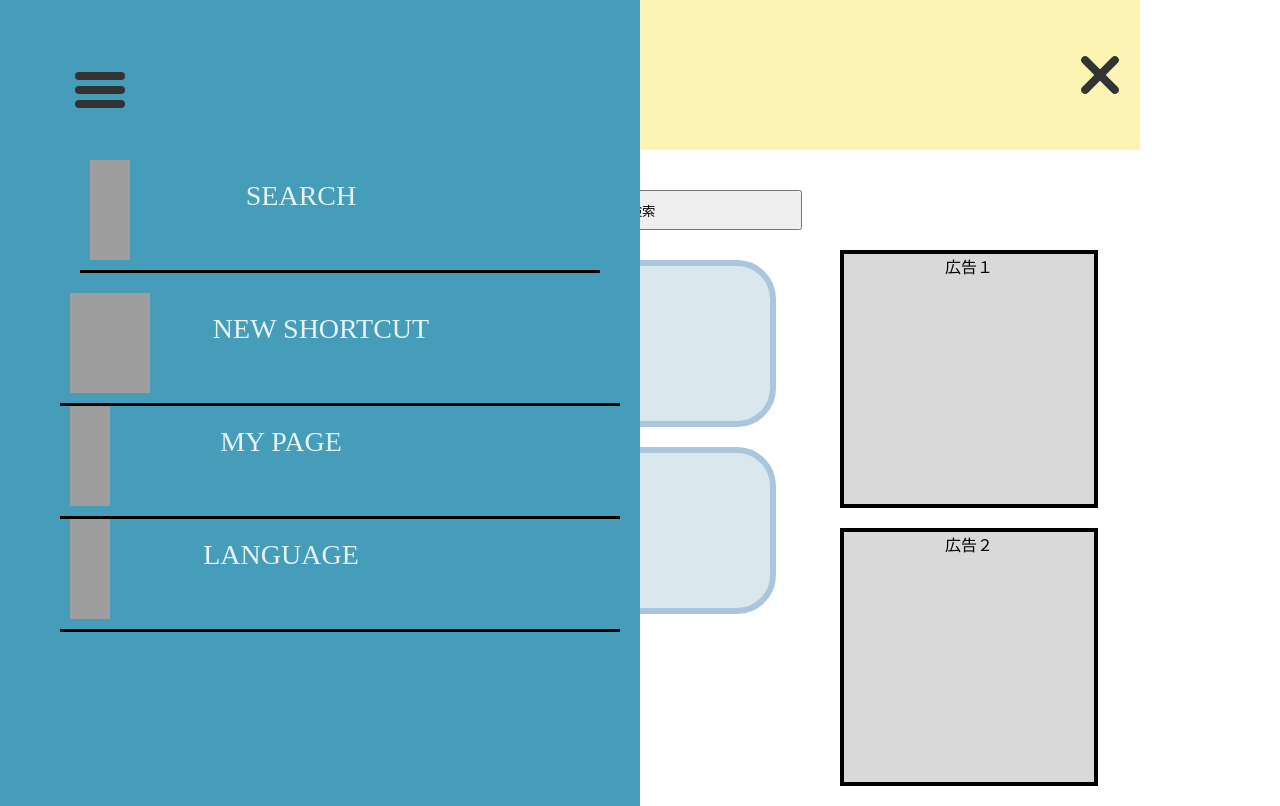
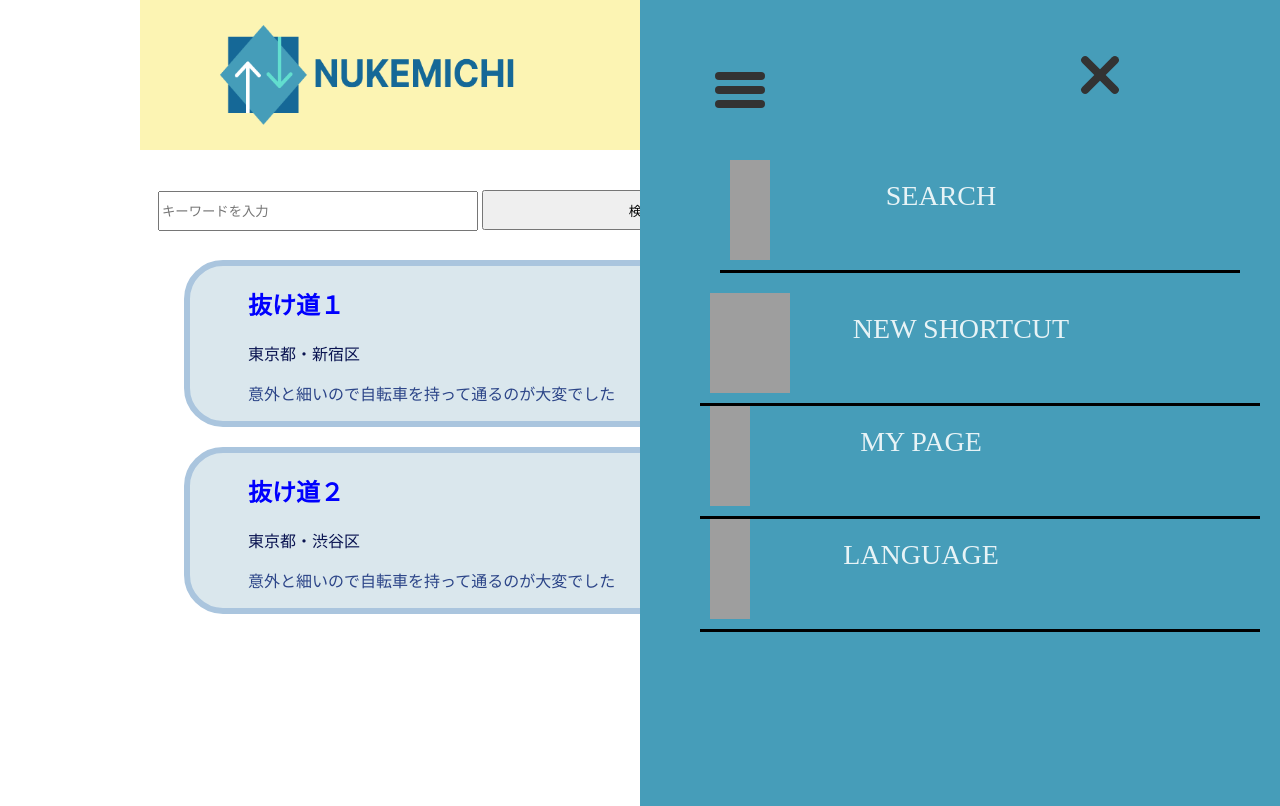
Before and after one commit to Theego99/michimaker, a PHP site: page /design/search.html in a window 1280 px wide, with the box ticked. Run offline with PHP 8.4, Linux system fonts and the light colour scheme; grey boxes are pictures that could not be loaded.

Commit message:
メニュー位置修正

```diff
--- a/design/style.css
+++ b/design/style.css
@@ -294,6 +294,6 @@ padding-left:0px;
 
 /* アイコンがクリックされたらメニューを表示 */
 #drawer_input:checked~.nav_content {
-  left: 0;
+  left: 50%;
   /* メニューを画面に入れる */
 }
```
